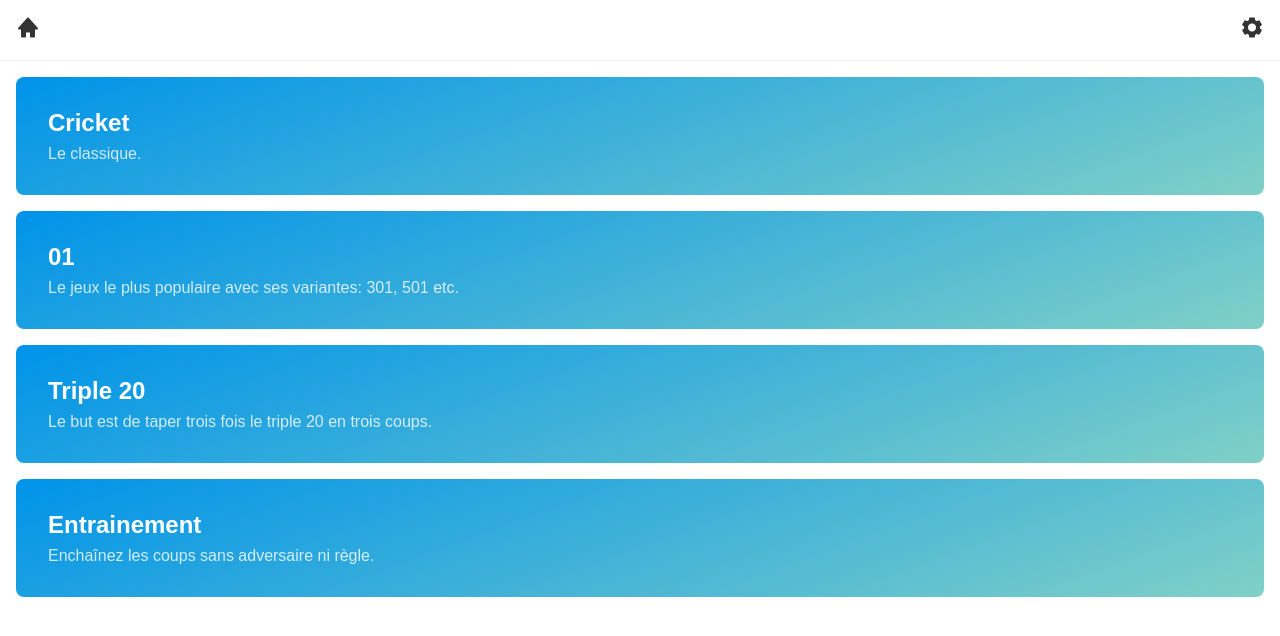
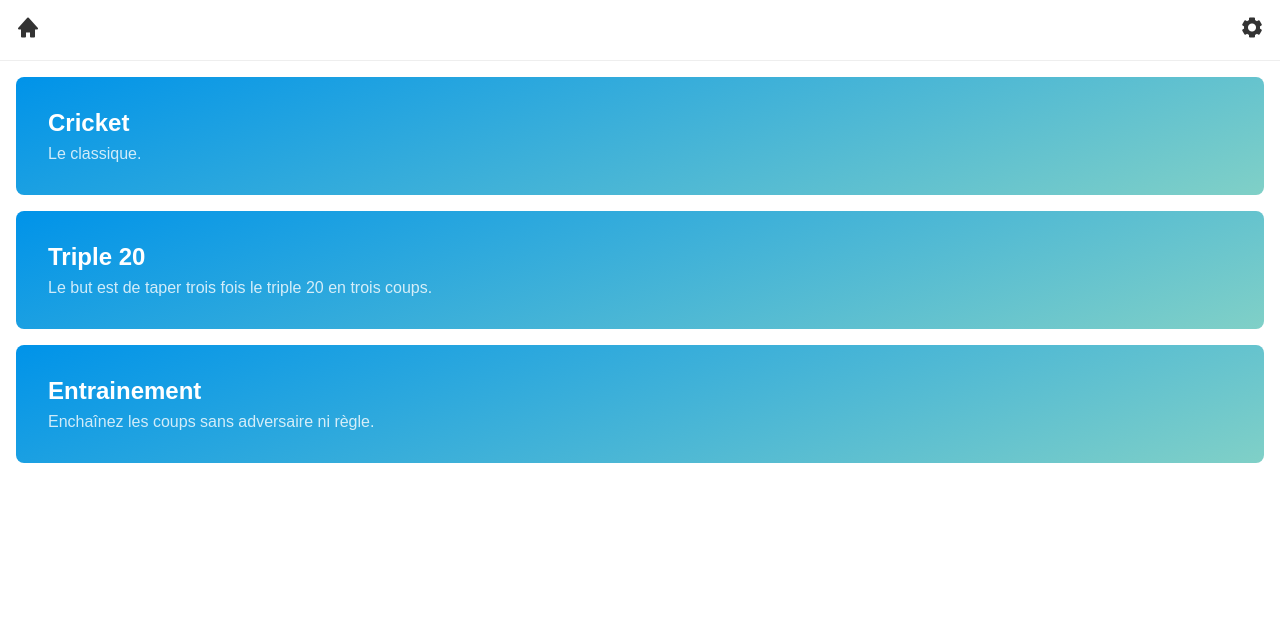
Before and after one commit to itupix/fibf-darts, a Next.js app: page / in a window 1280 px wide. Shown: the top 636 px of the page. Built offline with nearby package versions, Linux system fonts and the light colour scheme.

Commit message:
new game: cricket

```diff
--- a/app/01/page.tsx
+++ b/app/01/page.tsx
@@ -8,7 +8,7 @@ import { Settings } from "./components/Settings";
 
 const Game01 = () => {
   const { game, initGame, setGame } = useContext(GameContext)
-  const [settings, setSettings] = useState()
+  const [settings, setSettings] = useState({})
 
   const handleGameStart = () => {
     initGame('01')
--- a/app/page.tsx
+++ b/app/page.tsx
@@ -25,10 +25,10 @@ export default function Home() {
         <h2>Cricket</h2>
         <p>Le classique.</p>
       </Link>
-      <Link href="/01" className={styles.game}>
+      {/* <Link href="/01" className={styles.game}>
         <h2>01</h2>
         <p>Le jeux le plus populaire avec ses variantes: 301, 501 etc.</p>
-      </Link>
+      </Link> */}
       <Link href="/t20" className={styles.game}>
         <h2>Triple 20</h2>
         <p>Le but est de taper trois fois le triple 20 en trois coups.</p>
```
